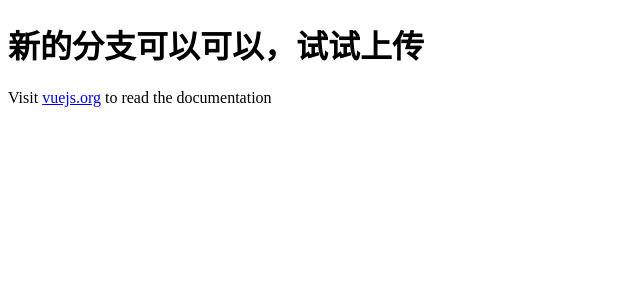
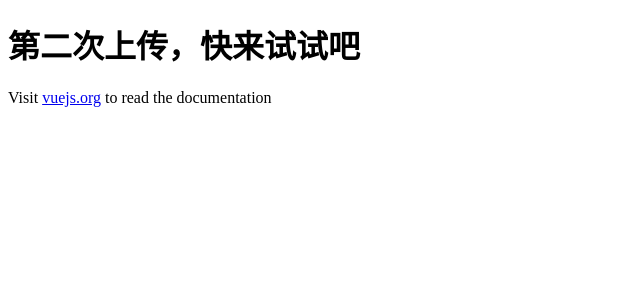
Before and after one commit to ChoyeEEEE/SilkRoad, a Vue app: page / in a window 1280 px wide. Shown: the top 300 px of the page, without its empty margins (0-640 px from the left). Built offline with nearby package versions, Linux system fonts and the light colour scheme; the HTML template or start-up script is replaced by a standard one.

Commit message:
feat: 完成第二次上传

```diff
--- a/src/App.vue
+++ b/src/App.vue
@@ -1,7 +1,7 @@
 <script setup lang="ts"></script>
 
 <template>
-  <h1>新的分支可以可以，试试上传</h1>
+  <h1>第二次上传，快来试试吧</h1>
   <p>
     Visit <a href="https://vuejs.org/" target="_blank" rel="noopener">vuejs.org</a> to read the
     documentation
```
